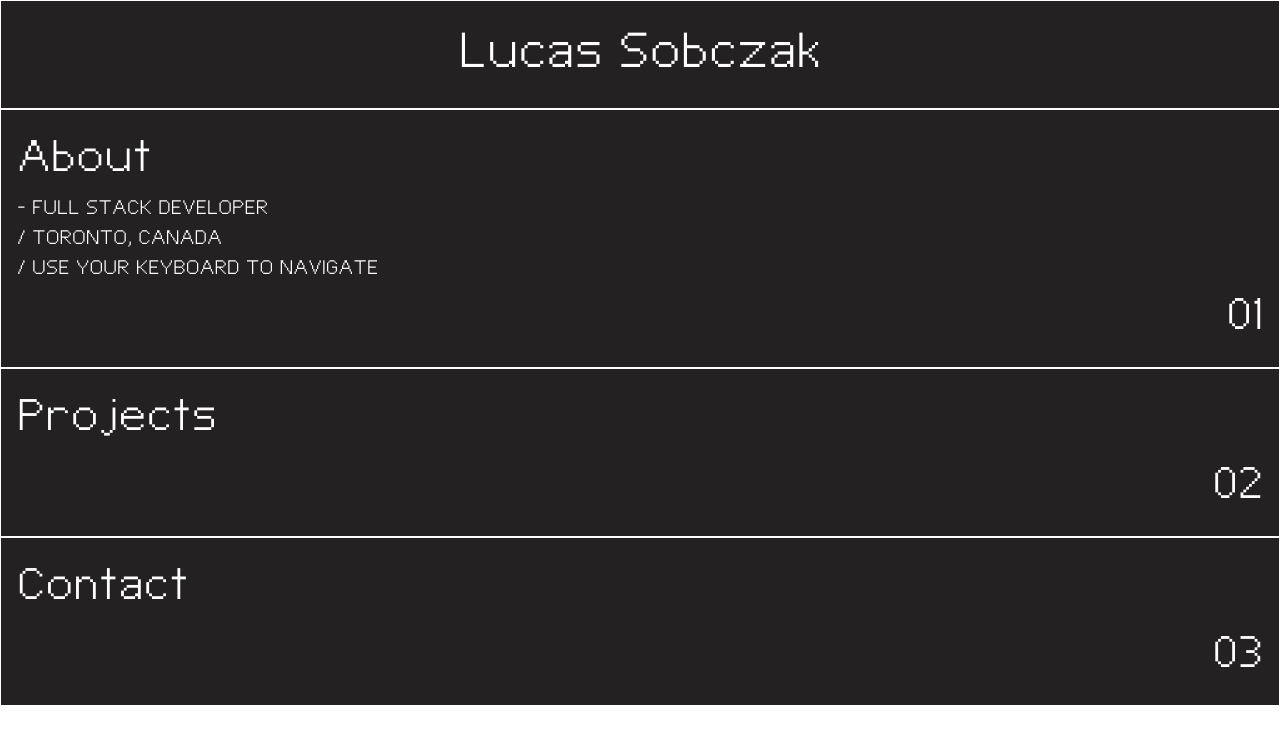
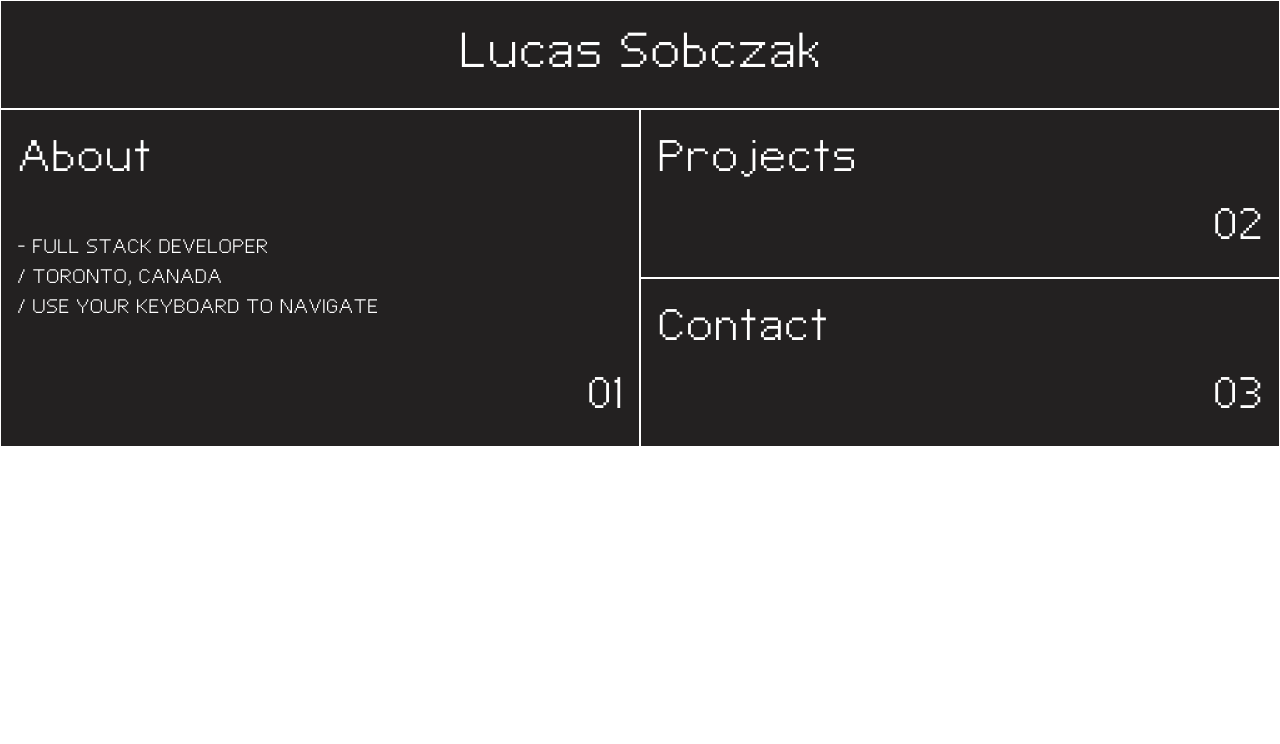
Before and after one commit to SobczakL/portfolio, a React (Vite) app: page /home in a window 1280 px wide. Shown: the top 744 px of the page. Built offline with nearby package versions, Linux system fonts and the light colour scheme.

Commit message:
i hate grid

```diff
--- a/src/App.css
+++ b/src/App.css
@@ -1 +1,5 @@
 @import url("../src/assets/fonts/fonts.css");
+.app{
+    height: 100dvh;
+    max-height: 100dvh;
+}
--- a/src/App.jsx
+++ b/src/App.jsx
@@ -2,20 +2,18 @@ import { Route, Routes } from "react-router-dom";
 import "./App.css";
 import Start from "./pages/Start"
 import Home from "./pages/Home"
-import Header from "./components/header/Header";
 import { Box } from "@chakra-ui/react";
 
 function App() {
     return (
+        <div className="app">
         <Routes>
             <Route path="/" element={<Start />} />
             <Route path="/home" element={
-                <Box h="100vh">
-                    <Header />
-                    <Home />
-                </Box>
+                <Home />
             } />
         </Routes>
+        </div>
     );
 }
 
--- a/src/components/header/Header.jsx
+++ b/src/components/header/Header.jsx
@@ -5,7 +5,6 @@ export default function Header() {
         <Box
             bg="mainBg"
             color="white"
-            maxH="auto"
             boxSizing="border-box"
             padding={["12px", "16px"]}
             border="solid white 1px"
--- a/src/components/tile/Tile.jsx
+++ b/src/components/tile/Tile.jsx
@@ -9,6 +9,7 @@ export default function Tile({ title, number, children }) {
             boxSizing="border-box"
             padding={["12px", "16px"]}
             display="flex"
+            h="100%"
             flexDirection="column"
             justifyContent="space-between"
             border="solid white 1px"
--- a/src/components/tileList/TileList.jsx
+++ b/src/components/tileList/TileList.jsx
@@ -1,59 +1,85 @@
-import { Box, Flex, Grid } from "@chakra-ui/react";
+import { Box, Grid } from "@chakra-ui/react";
 import Tile from "../tile/Tile";
 import CollapsedContent from "../ui/collapse/CollapsedContent";
-import { useState, useEffect } from "react";
+import { useState, useEffect, useRef } from "react";
 
 export default function TileList({ viewData }) {
     const [activeTile, setActiveTile] = useState(Object.keys(viewData)[0]);
-    const [windowSize, setWindowSize] = useState(null)
+    const tileRefs = useRef({});
+    const [isDesktop, setIsDesktop] = useState(false);
 
     const handleTileClick = (key) => {
-        setActiveTile(prevKey => (prevKey === key ? null : key));
+        setActiveTile((prevKey) =>
+            isDesktop
+                ? prevKey === key
+                    ? Object.keys(viewData)[0]
+                    : key
+                : prevKey === key
+                    ? null
+                    : key,
+        );
+    };
+
+    const handleClickOutside = (event) => {
+        if (
+            activeTile &&
+            !tileRefs.current[activeTile]?.contains(event.target)
+        ) {
+            setActiveTile(isDesktop ? Object.keys(viewData)[0] : null);
+        }
     };
 
     useEffect(() => {
-        const handleResize = () => {
-            setActiveTile(window.innerWidth >= 1200 ? Object.keys(viewData)[0] : null);
-            setWindowSize(window.innerWidth)
-            console.log(window.innerWidth)
+        if (typeof window !== 'undefined') {
+            const handleResize = () => setIsDesktop(window.innerWidth >= 1200);
+            handleResize();
+            window.addEventListener("resize", handleResize);
+            return () => window.removeEventListener("resize", handleResize);
         }
-        window.addEventListener("resize", handleResize);
-        return () => window.removeEventListener("resize", handleResize);
     }, []);
 
-
-    // --- TODO:
-    // Fix grid - currently not sizing correctly at all...
-    //
-
+    useEffect(() => {
+        document.addEventListener("mousedown", handleClickOutside);
+        return () => {
+            document.removeEventListener("mousedown", handleClickOutside);
+        };
+    }, [activeTile, isDesktop]);
 
     return (
-        <Box>
-            {windowSize < 1200 ? (
-            <Grid
-
-            >
-                {Object.entries(viewData).map(([key, { contentComponent: ContentComponent }], index) => (
+        <Grid
+            justifyItems="stretch"
+            templateRows={isDesktop ? "repeat(2, minmax(1fr))" : "repeat(3, minmax(1fr))"}
+            templateColumns={isDesktop ? "repeat(2, 1fr)" : "repeat(1, 1fr)"}
+        >
+            {Object.keys(viewData).map((key, index) => {
+                const ContentComponent = viewData[key].contentComponent;
+                return ContentComponent ? (
                     <Box
                         key={index}
+                        ref={(el) => (tileRefs.current[key] = el)}
                         onClick={() => handleTileClick(key)}
                         cursor="pointer"
+                        gridColumn={
+                            isDesktop && activeTile === key ? "1 / 2" : "span 1"
+                        }
+                        gridRow={
+                            isDesktop && activeTile === key ? "1 / span 2" : "auto"
+                        }
                     >
-                        <Tile title={key} number={index} isActive={activeTile === key}>
+                        <Tile
+                            title={key}
+                            number={index}
+                            isActive={activeTile === key}
+                        >
                             <CollapsedContent isOpen={activeTile === key}>
-                                <ContentComponent content={viewData[key].content} />
+                                <ContentComponent
+                                    content={viewData[key].content}
+                                />
                             </CollapsedContent>
                         </Tile>
                     </Box>
-                ))}
-            </Grid>
-
-            ):
-            (
-            <p></p>
-
-            )
-            }
-        </Box>
+                ) : null;
+            })}
+        </Grid>
     );
 }
--- a/src/pages/Home.jsx
+++ b/src/pages/Home.jsx
@@ -1,4 +1,6 @@
+import { Box } from "@chakra-ui/react";
 import { useEffect, useState } from "react";
+import Header from "../components/header/Header";
 import TileList from "../components/tileList/TileList";
 import AboutContent from "../components/content/AboutContent";
 import ProjectsContent from "../components/content/ProjectsContent";
@@ -36,5 +38,10 @@ export default function Home() {
         }
     }, [viewData]);
 
-    return <>{viewData && <TileList viewData={viewData} />}</>;
+    return(
+        <Box h="100%">
+            <Header />
+            {viewData && <TileList viewData={viewData} />}
+        </Box>
+    )
 }
```
